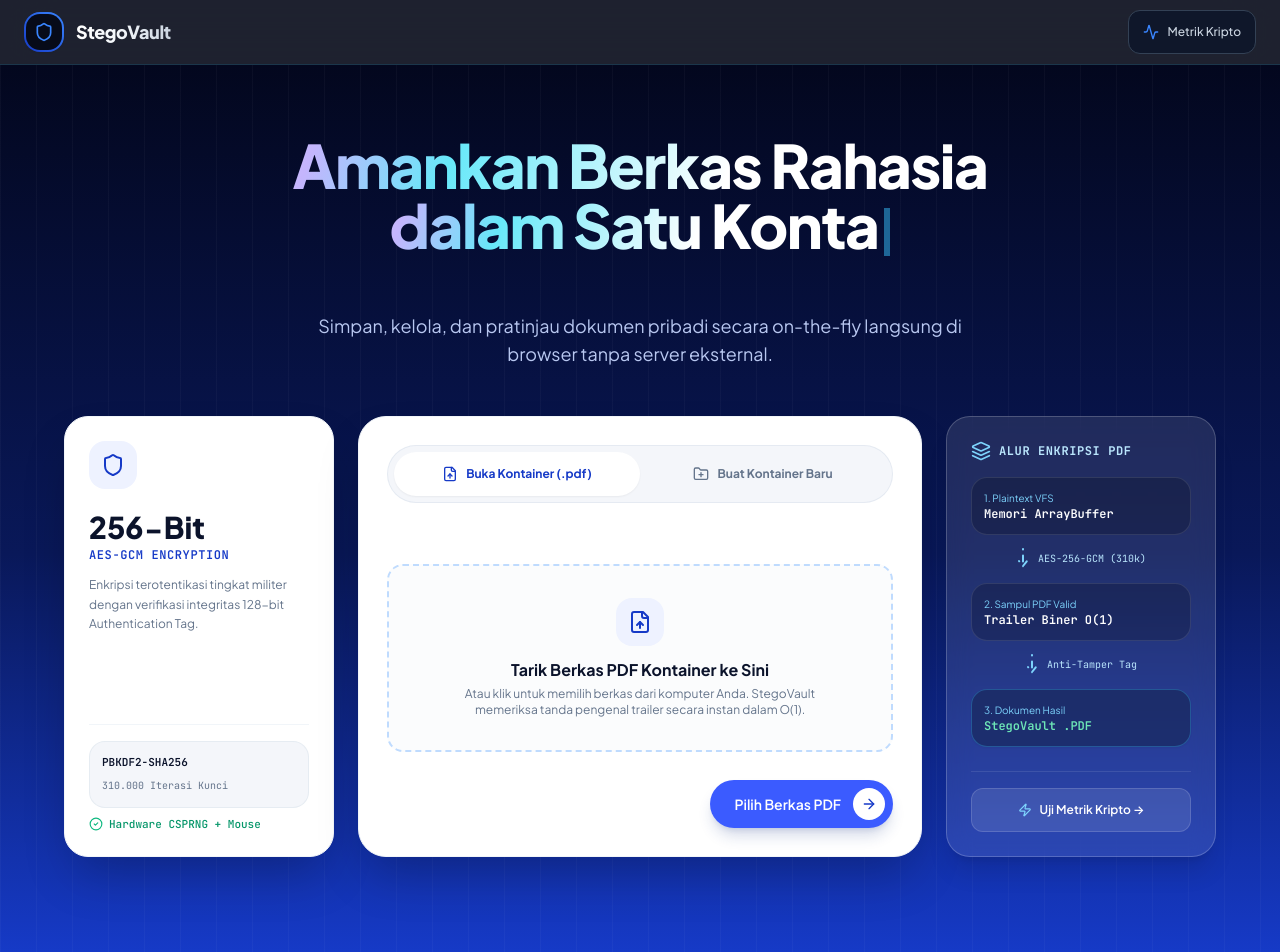
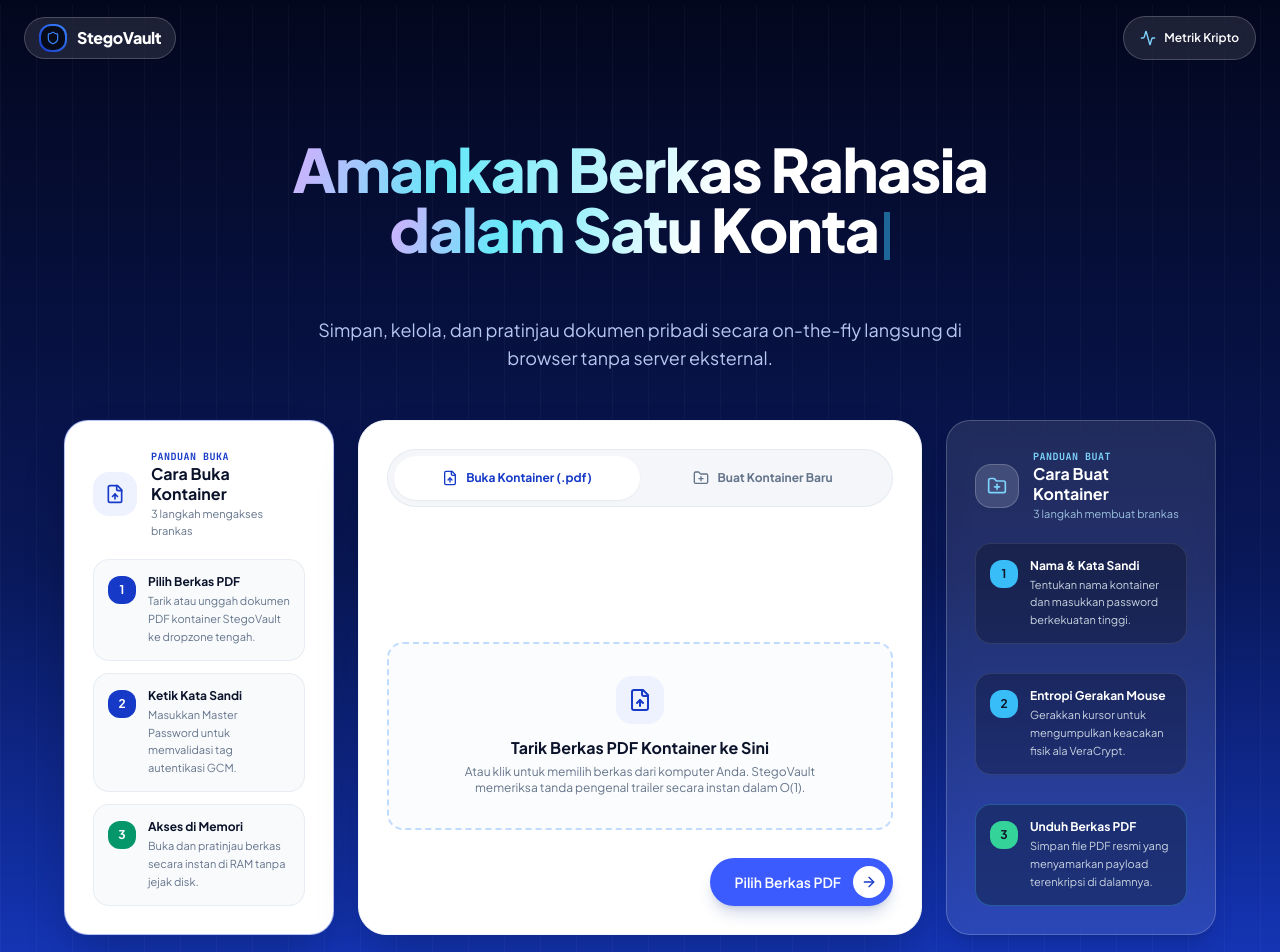
Before and after one commit to JuanWijaya/StegoVault, a React (Vite) app: page / in a window 1280 px wide. Shown: the top 952 px of the page. Built offline with nearby package versions, Linux system fonts and the light colour scheme.

Commit message:
feat(ui): implement adaptive navbar and step-by-step tutorial cards

```diff
--- a/src/App.tsx
+++ b/src/App.tsx
@@ -139,14 +139,14 @@ export default function App() {
   };
 
   return (
-    <div className="min-h-screen bg-[#F4F6FA] text-[#0B132B] flex flex-col font-sans selection:bg-[#3B5BFF] selection:text-white">
+    <div className={`min-h-screen ${currentScreen === 'dashboard' ? 'bg-[#03071E]' : 'bg-[#F4F6FA]'} text-[#0B132B] flex flex-col font-sans selection:bg-[#3B5BFF] selection:text-white`}>
       <Navbar
         onOpenBenchmark={() => setIsSecurityDrawerOpen(true)}
         activeScreen={currentScreen}
         volumeName={activeVolumeName}
       />
 
-      <main className="flex-1">
+      <main className={`flex-1 ${currentScreen === 'dashboard' ? '-mt-[72px]' : ''}`}>
         {currentScreen === 'dashboard' ? (
           <Dashboard
             onCreateVolumeClick={() => setIsCreateModalOpen(true)}
--- a/src/components/Dashboard.tsx
+++ b/src/components/Dashboard.tsx
@@ -1,6 +1,5 @@
 import React, { useState, useRef, useEffect } from 'react';
 import {
-  Shield,
   FolderPlus,
   FileUp,
   Lock,
@@ -9,21 +8,19 @@ import {
   ArrowRight,
   ShieldCheck,
   CheckCircle2,
-  Cpu,
-  Layers
+  Cpu
 } from 'lucide-react';
 import { SpotlightCard } from './SpotlightCard.tsx';
 
 interface DashboardProps {
   onCreateVolumeClick: () => void;
   onFileSelected: (file: File) => void;
-  onOpenBenchmark: () => void;
+  onOpenBenchmark?: () => void;
 }
 
 export const Dashboard: React.FC<DashboardProps> = ({
   onCreateVolumeClick,
-  onFileSelected,
-  onOpenBenchmark
+  onFileSelected
 }) => {
   const [activeTab, setActiveTab] = useState<'mount' | 'create'>('mount');
   const [isDragOver, setIsDragOver] = useState(false);
@@ -103,7 +100,7 @@ export const Dashboard: React.FC<DashboardProps> = ({
   return (
     <div className="space-y-0 pb-16">
       {/* Zona Atas: Split-Tone Deep Navy to Royal Cobalt with Fluted Ribbed Texture */}
-      <section className="fluted-hero-bg pt-12 pb-24 px-4 sm:px-6 relative overflow-hidden text-center">
+      <section className="fluted-hero-bg pt-28 pb-24 px-4 sm:px-6 relative overflow-hidden text-center">
         <div className="max-w-6xl mx-auto relative z-10 space-y-6">
           {/* Hero Headline Dinamis dengan Efek Typewriter Loop & Sheen Sinkron */}
           <div className="min-h-[140px] sm:min-h-[160px] md:min-h-[175px] flex flex-col justify-center items-center">
@@ -142,36 +139,63 @@ export const Dashboard: React.FC<DashboardProps> = ({
 
           {/* The 3-Card Vault Showcase with Spotlight Effect */}
           <div className="grid grid-cols-1 lg:grid-cols-12 gap-6 pt-6 items-stretch text-left">
-            {/* Card 1: Left Floating White Card - Spesifikasi Keamanan Tetap */}
+            {/* Card 1: Left Floating White Card - Panduan Buka Kontainer */}
             <SpotlightCard
-              className="lg:col-span-3 rounded-3xl bg-white p-6 shadow-2xl flex flex-col justify-between border border-slate-100"
+              className={`lg:col-span-3 rounded-3xl bg-white p-6 sm:p-7 shadow-2xl flex flex-col justify-between border transition-all duration-300 ${
+                activeTab === 'mount' ? 'border-[#163AC7]/30 ring-1 ring-[#163AC7]/15' : 'border-slate-100'
+              }`}
               spotlightColor="rgba(59, 91, 255, 0.08)"
             >
-              <div>
-                <div className="w-12 h-12 rounded-2xl bg-[#EEF2FF] text-[#163AC7] flex items-center justify-center mb-5 group-hover:scale-105 transition-transform duration-300">
-                  <Shield className="w-6 h-6" />
+              <div className="flex items-center gap-3.5 mb-5">
+                <div className="w-11 h-11 rounded-2xl bg-[#EEF2FF] text-[#163AC7] flex items-center justify-center shrink-0 shadow-xs">
+                  <FileUp className="w-5 h-5" />
                 </div>
-                <h3 className="text-3xl font-extrabold text-[#0B132B]">256-Bit</h3>
-                <p className="text-xs font-semibold text-[#163AC7] uppercase tracking-wider font-mono mt-0.5">
-                  AES-GCM Encryption
-                </p>
-                <p className="text-xs text-[#64748B] mt-3 leading-relaxed">
-                  Enkripsi terotentikasi tingkat militer dengan verifikasi integritas 128-bit Authentication Tag.
-                </p>
+                <div>
+                  <span className="text-[10px] font-bold font-mono tracking-wider text-[#163AC7] uppercase block">
+                    Panduan Buka
+                  </span>
+                  <h3 className="text-base font-bold text-[#0B132B] leading-tight">
+                    Cara Buka Kontainer
+                  </h3>
+                  <p className="text-[11px] text-[#64748B] mt-0.5">3 langkah mengakses brankas</p>
+                </div>
               </div>
 
-              <div className="mt-6 pt-4 border-t border-slate-100 space-y-2">
-                <div className="p-3 rounded-2xl bg-[#F4F6FA] border border-slate-200/70 group-hover:border-blue-200/60 transition-colors">
-                  <span className="text-[11px] font-mono text-[#0B132B] font-semibold block">
-                    PBKDF2-SHA256
-                  </span>
-                  <span className="text-[10px] text-[#64748B] font-mono">
-                    310.000 Iterasi Kunci
-                  </span>
+              <div className="flex-1 flex flex-col justify-between gap-3">
+                <div className="flex items-start gap-3 p-3.5 rounded-2xl bg-[#F8FAFC] border border-slate-200/70 hover:border-blue-200 transition-colors">
+                  <div className="w-7 h-7 rounded-xl bg-[#163AC7] text-white flex items-center justify-center text-xs font-bold shrink-0 mt-0.5 shadow-xs">
+                    1
+                  </div>
+                  <div className="space-y-0.5">
+                    <p className="text-xs font-bold text-[#0B132B]">Pilih Berkas PDF</p>
+                    <p className="text-[11px] text-[#64748B] leading-relaxed">
+                      Tarik atau unggah dokumen PDF kontainer StegoVault ke dropzone tengah.
+                    </p>
+                  </div>
                 </div>
-                <div className="flex items-center gap-1.5 text-[11px] font-mono text-emerald-600 font-medium">
-                  <CheckCircle2 className="w-3.5 h-3.5 text-emerald-500" />
-                  <span>Hardware CSPRNG + Mouse</span>
+
+                <div className="flex items-start gap-3 p-3.5 rounded-2xl bg-[#F8FAFC] border border-slate-200/70 hover:border-blue-200 transition-colors">
+                  <div className="w-7 h-7 rounded-xl bg-[#163AC7] text-white flex items-center justify-center text-xs font-bold shrink-0 mt-0.5 shadow-xs">
+                    2
+                  </div>
+                  <div className="space-y-0.5">
+                    <p className="text-xs font-bold text-[#0B132B]">Ketik Kata Sandi</p>
+                    <p className="text-[11px] text-[#64748B] leading-relaxed">
+                      Masukkan Master Password untuk memvalidasi tag autentikasi GCM.
+                    </p>
+                  </div>
+                </div>
+
+                <div className="flex items-start gap-3 p-3.5 rounded-2xl bg-[#F8FAFC] border border-slate-200/70 hover:border-blue-200 transition-colors">
+                  <div className="w-7 h-7 rounded-xl bg-emerald-600 text-white flex items-center justify-center text-xs font-bold shrink-0 mt-0.5 shadow-xs">
+                    3
+                  </div>
+                  <div className="space-y-0.5">
+                    <p className="text-xs font-bold text-[#0B132B]">Akses di Memori</p>
+                    <p className="text-[11px] text-[#64748B] leading-relaxed">
+                      Buka dan pratinjau berkas secara instan di RAM tanpa jejak disk.
+                    </p>
+                  </div>
                 </div>
               </div>
             </SpotlightCard>
@@ -305,62 +329,64 @@ export const Dashboard: React.FC<DashboardProps> = ({
               )}
             </SpotlightCard>
 
-            {/* Card 3: Right Floating Frosted-Glass Card - Visualisasi Alur PDF dengan Pipeline Flow */}
+            {/* Card 3: Right Floating Frosted-Glass Card - Panduan Buat Kontainer */}
             <SpotlightCard
-              className="lg:col-span-3 rounded-3xl bg-white/10 backdrop-blur-md border border-white/20 p-6 text-white shadow-xl flex flex-col justify-between"
+              className={`lg:col-span-3 rounded-3xl bg-white/10 backdrop-blur-md border p-6 sm:p-7 text-white shadow-xl flex flex-col justify-between transition-all duration-300 ${
+                activeTab === 'create' ? 'border-sky-400/50 ring-1 ring-sky-400/20' : 'border-white/20'
+              }`}
               spotlightColor="rgba(255, 255, 255, 0.16)"
             >
-              <div>
-                <div className="flex items-center gap-2 mb-4">
-                  <Layers className="w-5 h-5 text-sky-300" />
-                  <span className="text-xs font-bold font-mono tracking-wider text-sky-200 uppercase">
-                    Alur Enkripsi PDF
+              <div className="flex items-center gap-3.5 mb-5">
+                <div className="w-11 h-11 rounded-2xl bg-white/15 text-sky-300 border border-white/20 flex items-center justify-center shrink-0 shadow-xs">
+                  <FolderPlus className="w-5 h-5" />
+                </div>
+                <div>
+                  <span className="text-[10px] font-bold font-mono tracking-wider text-sky-300 uppercase block">
+                    Panduan Buat
                   </span>
-                </div>
-
-                <div className="space-y-3 font-mono text-xs">
-                  <div className="p-3 rounded-2xl bg-black/20 border border-white/10 group-hover:border-white/20 transition-colors">
-                    <span className="text-[10px] text-sky-300 block font-sans">1. Plaintext VFS</span>
-                    <span className="font-semibold text-white">Memori ArrayBuffer</span>
-                  </div>
-
-                  {/* Animasi Alur Data 1 */}
-                  <div className="flex items-center justify-center gap-2 py-0.5">
-                    <svg className="w-3.5 h-5 text-sky-300 overflow-visible" viewBox="0 0 14 20" fill="none">
-                      <path d="M7 0 V16 M3 12 L7 17 L11 12" stroke="currentColor" strokeWidth="2" strokeLinecap="round" className="animate-pipeline-flow" />
-                    </svg>
-                    <span className="text-[10px] text-sky-200 font-mono">AES-256-GCM (310k)</span>
-                  </div>
-
-                  <div className="p-3 rounded-2xl bg-black/20 border border-white/10 group-hover:border-white/20 transition-colors">
-                    <span className="text-[10px] text-sky-300 block font-sans">2. Sampul PDF Valid</span>
-                    <span className="font-semibold text-white">Trailer Biner O(1)</span>
-                  </div>
-
-                  {/* Animasi Alur Data 2 */}
-                  <div className="flex items-center justify-center gap-2 py-0.5">
-                    <svg className="w-3.5 h-5 text-sky-300 overflow-visible" viewBox="0 0 14 20" fill="none">
-                      <path d="M7 0 V16 M3 12 L7 17 L11 12" stroke="currentColor" strokeWidth="2" strokeLinecap="round" className="animate-pipeline-flow" />
-                    </svg>
-                    <span className="text-[10px] text-sky-200 font-mono">Anti-Tamper Tag</span>
-                  </div>
-
-                  <div className="p-3 rounded-2xl bg-blue-950/60 border border-sky-400/30 group-hover:border-sky-400/60 transition-colors shadow-sm">
-                    <span className="text-[10px] text-sky-300 block font-sans">3. Dokumen Hasil</span>
-                    <span className="font-semibold text-emerald-300">StegoVault .PDF</span>
-                  </div>
+                  <h3 className="text-base font-bold text-white leading-tight">
+                    Cara Buat Kontainer
+                  </h3>
+                  <p className="text-[11px] text-sky-200/80 mt-0.5">3 langkah membuat brankas</p>
                 </div>
               </div>
 
-              <div className="mt-6 pt-4 border-t border-white/10">
-                <button
-                  type="button"
-                  onClick={onOpenBenchmark}
-                  className="w-full min-h-[44px] flex items-center justify-center gap-2 px-4 py-2 rounded-xl bg-white/10 hover:bg-white/20 active:scale-[0.98] text-xs font-semibold text-white transition-all duration-150 border border-white/15"
-                >
-                  <Zap className="w-3.5 h-3.5 text-sky-300" />
-                  <span>Uji Metrik Kripto &rarr;</span>
-                </button>
+              <div className="flex-1 flex flex-col justify-between gap-3 font-sans text-xs">
+                <div className="flex items-start gap-3 p-3.5 rounded-2xl bg-black/25 border border-white/10 hover:border-white/20 transition-colors">
+                  <div className="w-7 h-7 rounded-xl bg-sky-400 text-slate-900 flex items-center justify-center text-xs font-bold shrink-0 mt-0.5 shadow-xs">
+                    1
+                  </div>
+                  <div className="space-y-0.5">
+                    <p className="text-xs font-bold text-white">Nama & Kata Sandi</p>
+                    <p className="text-[11px] text-slate-300 leading-relaxed">
+                      Tentukan nama kontainer dan masukkan password berkekuatan tinggi.
+                    </p>
+                  </div>
+                </div>
+
+                <div className="flex items-start gap-3 p-3.5 rounded-2xl bg-black/25 border border-white/10 hover:border-white/20 transition-colors">
+                  <div className="w-7 h-7 rounded-xl bg-sky-400 text-slate-900 flex items-center justify-center text-xs font-bold shrink-0 mt-0.5 shadow-xs">
+                    2
+                  </div>
+                  <div className="space-y-0.5">
+                    <p className="text-xs font-bold text-white">Entropi Gerakan Mouse</p>
+                    <p className="text-[11px] text-slate-300 leading-relaxed">
+                      Gerakkan kursor untuk mengumpulkan keacakan fisik ala VeraCrypt.
+                    </p>
+                  </div>
+                </div>
+
+                <div className="flex items-start gap-3 p-3.5 rounded-2xl bg-blue-950/60 border border-sky-400/30 hover:border-sky-400/60 transition-colors">
+                  <div className="w-7 h-7 rounded-xl bg-emerald-400 text-slate-900 flex items-center justify-center text-xs font-bold shrink-0 mt-0.5 shadow-xs">
+                    3
+                  </div>
+                  <div className="space-y-0.5">
+                    <p className="text-xs font-bold text-white">Unduh Berkas PDF</p>
+                    <p className="text-[11px] text-slate-300 leading-relaxed">
+                      Simpan file PDF resmi yang menyamarkan payload terenkripsi di dalamnya.
+                    </p>
+                  </div>
+                </div>
               </div>
             </SpotlightCard>
           </div>
@@ -368,7 +394,7 @@ export const Dashboard: React.FC<DashboardProps> = ({
       </section>
 
       {/* Zona Bawah: Ice-White Canvas (#F4F6FA) - Grid 4 Pilar Keamanan dengan Spotlight */}
-      <section className="bg-[#F4F6FA] pt-16 pb-8 px-4 sm:px-6">
+      <section id="security-features" className="bg-[#F4F6FA] pt-16 pb-8 px-4 sm:px-6">
         <div className="max-w-7xl mx-auto space-y-12">
           <div className="text-center space-y-2">
             <h2 className="text-3xl font-bold tracking-tight text-[#0B132B]">
--- a/src/components/Navbar.tsx
+++ b/src/components/Navbar.tsx
@@ -1,4 +1,4 @@
-import React from 'react';
+import React, { useState, useEffect } from 'react';
 import { Shield, Activity } from 'lucide-react';
 
 interface NavbarProps {
@@ -12,26 +12,75 @@ export const Navbar: React.FC<NavbarProps> = ({
   activeScreen = 'dashboard',
   volumeName
 }) => {
+  const [isScrolledPastHero, setIsScrolledPastHero] = useState(false);
+
+  useEffect(() => {
+    const handleScroll = () => {
+      if (activeScreen === 'workspace') {
+        setIsScrolledPastHero(true);
+        return;
+      }
+      const section = document.getElementById('security-features');
+      if (section) {
+        const rect = section.getBoundingClientRect();
+        setIsScrolledPastHero(rect.top <= 80);
+      } else {
+        setIsScrolledPastHero(window.scrollY > 400);
+      }
+    };
+
+    window.addEventListener('scroll', handleScroll, { passive: true });
+    handleScroll();
+    return () => window.removeEventListener('scroll', handleScroll);
+  }, [activeScreen]);
+
   return (
-    <header className="sticky top-0 z-40 backdrop-blur-xl bg-[#070B19]/90 border-b border-sky-500/15 px-4 sm:px-6 py-2.5 transition-all">
+    <header
+      className={`sticky top-0 z-40 transition-all duration-300 ease-out px-4 sm:px-6 ${
+        isScrolledPastHero
+          ? 'bg-white/90 backdrop-blur-xl border-b border-slate-200/90 shadow-sm py-2.5'
+          : 'bg-transparent border-b border-transparent py-4'
+      }`}
+    >
       <div className="max-w-7xl mx-auto flex items-center justify-between">
         {/* Brand Logo & Name */}
         <div className="flex items-center gap-3">
-          <div className="w-10 h-10 rounded-2xl bg-gradient-to-tr from-[#163AC7] to-[#3A86FF] p-0.5 flex items-center justify-center shadow-sm">
-            <div className="w-full h-full bg-[#070B19] rounded-[14px] flex items-center justify-center">
-              <Shield className="w-5 h-5 text-[#3A86FF]" />
+          <div
+            className={`inline-flex items-center gap-2.5 px-3.5 py-1.5 rounded-full transition-all duration-300 ${
+              isScrolledPastHero
+                ? 'bg-slate-100 border border-slate-200 shadow-xs'
+                : 'bg-white/10 hover:bg-white/15 border border-white/20 backdrop-blur-md shadow-sm'
+            }`}
+          >
+            <div
+              className={`w-7 h-7 rounded-xl flex items-center justify-center p-0.5 transition-colors ${
+                isScrolledPastHero
+                  ? 'bg-[#163AC7] text-white'
+                  : 'bg-gradient-to-tr from-[#163AC7] to-[#3A86FF] text-[#3A86FF]'
+              }`}
+            >
+              {isScrolledPastHero ? (
+                <Shield className="w-4 h-4 text-white" />
+              ) : (
+                <div className="w-full h-full bg-[#070B19] rounded-[10px] flex items-center justify-center">
+                  <Shield className="w-3.5 h-3.5 text-[#3A86FF]" />
+                </div>
+              )}
             </div>
-          </div>
-          <div>
-            <span className="font-extrabold text-lg tracking-tight bg-gradient-to-r from-white via-slate-100 to-slate-300 bg-clip-text text-transparent">
+            <span
+              className={`font-extrabold text-base tracking-tight transition-colors ${
+                isScrolledPastHero ? 'text-[#0B132B]' : 'text-white'
+              }`}
+            >
               StegoVault
             </span>
-            {activeScreen === 'workspace' && volumeName && (
-              <p className="text-[11px] text-emerald-400 font-mono truncate max-w-[200px]">
-                ● Volume: {volumeName}
-              </p>
-            )}
           </div>
+
+          {activeScreen === 'workspace' && volumeName && (
+            <span className="text-[11px] font-mono px-3 py-1 rounded-full bg-emerald-500/10 border border-emerald-500/30 text-emerald-600 truncate max-w-[200px]">
+              ● {volumeName}
+            </span>
+          )}
         </div>
 
         {/* Right Action: Metrik Kripto */}
@@ -40,9 +89,13 @@ export const Navbar: React.FC<NavbarProps> = ({
             <button
               onClick={onOpenBenchmark}
               aria-label="Buka Telemetri dan Metrik Kriptografi"
-              className="min-h-[44px] min-w-[44px] flex items-center justify-center gap-2 px-3.5 py-2 rounded-xl bg-slate-900 hover:bg-slate-800 text-xs font-medium text-slate-300 border border-slate-700 hover:border-[#3A86FF]/40 transition-colors"
+              className={`min-h-[44px] min-w-[44px] inline-flex items-center justify-center gap-2 px-4 py-2 rounded-full text-xs font-semibold active:scale-[0.97] transition-all duration-200 ${
+                isScrolledPastHero
+                  ? 'bg-[#EEF2FF] hover:bg-blue-100 text-[#163AC7] border border-blue-200 shadow-xs'
+                  : 'bg-white/10 hover:bg-white/15 text-white border border-white/20 backdrop-blur-md shadow-sm'
+              }`}
             >
-              <Activity className="w-4 h-4 text-[#3A86FF]" />
+              <Activity className={`w-4 h-4 ${isScrolledPastHero ? 'text-[#163AC7]' : 'text-sky-300'}`} />
               <span className="hidden sm:inline">Metrik Kripto</span>
             </button>
           )}
```
